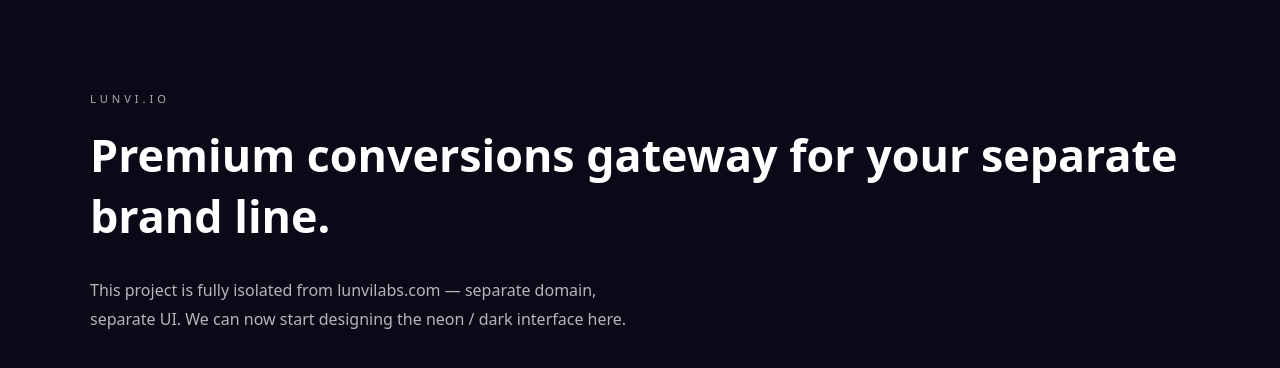
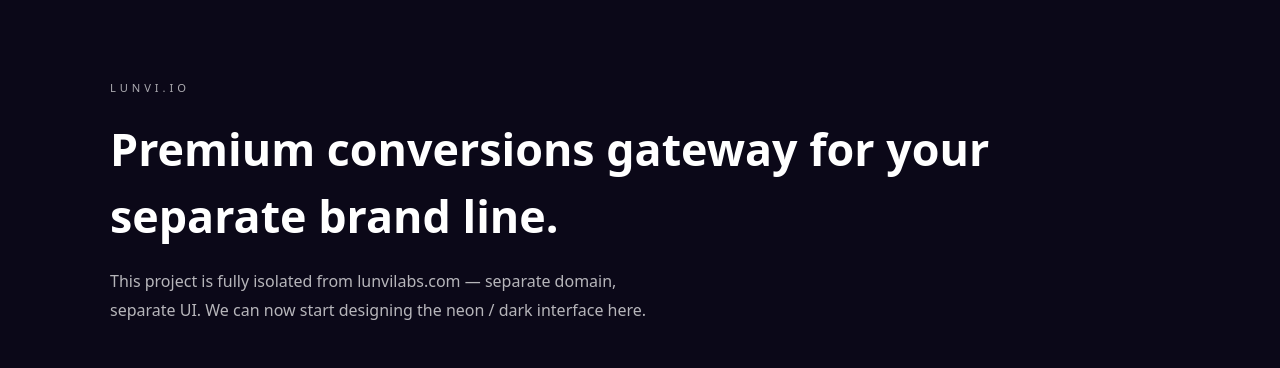
Before and after one commit to tugbaarslanw/lunvi-io, a Next.js app: page / in a window 1280 px wide. Shown: the top 368 px of the page. Built offline with nearby package versions, Linux system fonts and the light colour scheme.

Commit message:
Update globals.css

```diff
--- a/app/globals.css
+++ b/app/globals.css
@@ -1,11 +1,14 @@
+@tailwind base;
+@tailwind components;
+@tailwind utilities;
+
 :root {
   --bg: #0b0818;
   --text: #ffffff;
 }
 
 body {
+  @apply bg-[color:var(--bg)] text-[color:var(--text)];
   margin: 0;
-  background: var(--bg);
-  color: var(--text);
   font-family: system-ui, -apple-system, BlinkMacSystemFont, "Segoe UI", sans-serif;
 }
```
